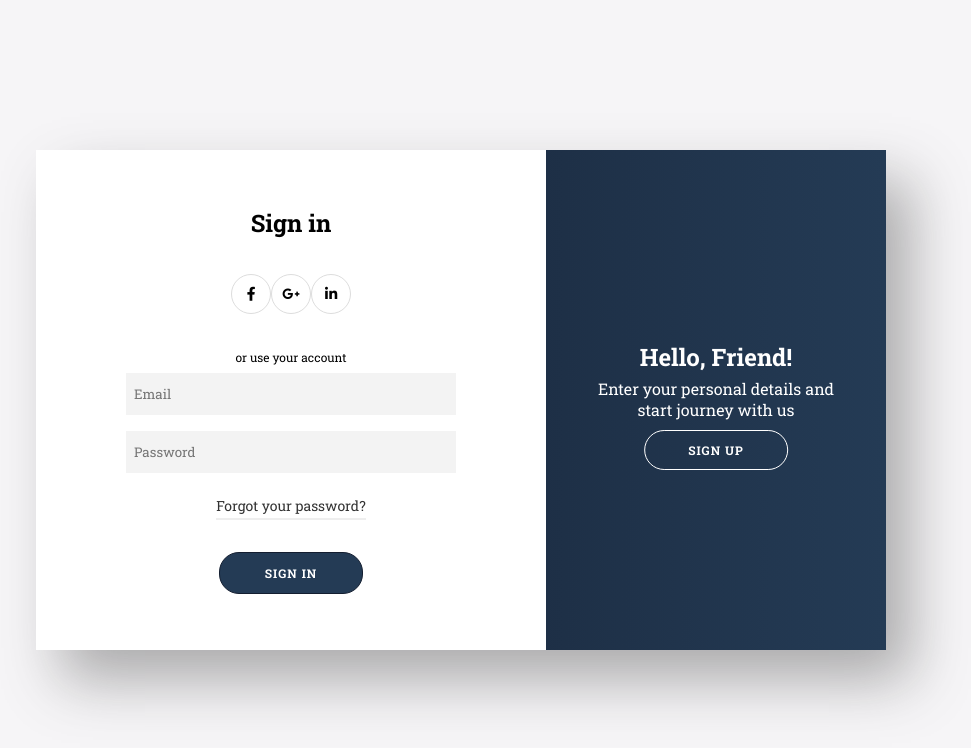
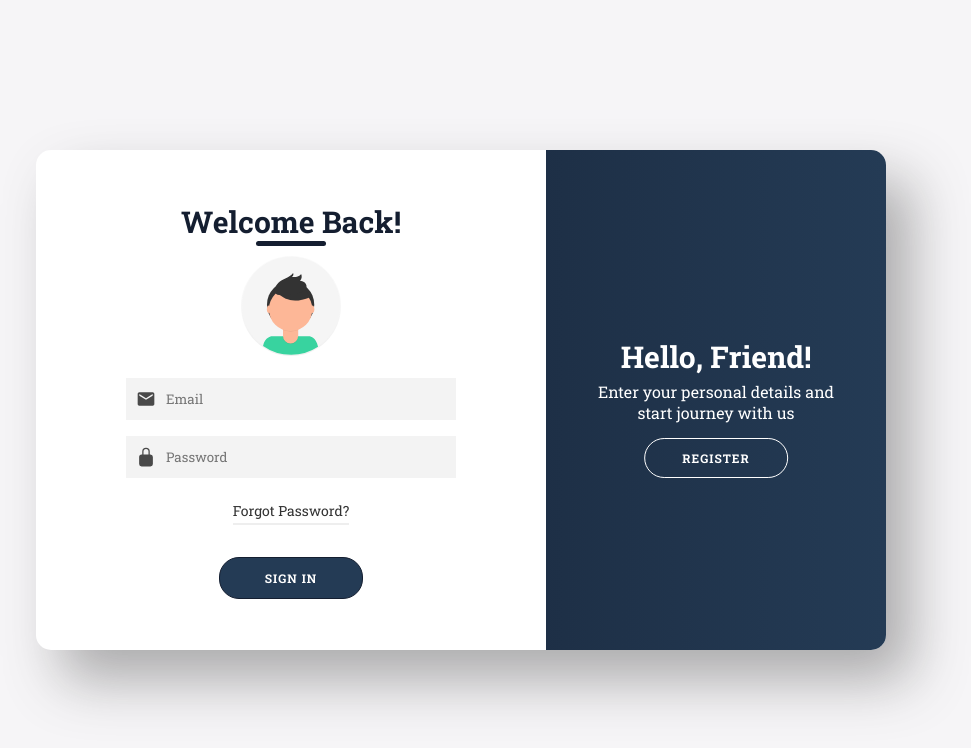
Before and after one commit to KUNJ1311/Coders-Point, a React (Create React App) app: page /login in a window 1280 px wide. Shown: the top 748 px of the page, without its empty margins (179-1150 px from the left). Built offline with nearby package versions, Linux system fonts and the light colour scheme.

Commit message:
login page done,bcg-img left

```diff
--- a/public/index.html
+++ b/public/index.html
@@ -8,9 +8,7 @@
   <meta name="theme-color" content="#000000" />
   <meta name="description" content="Web site created using create-react-app" />
   <link rel="manifest" href="%PUBLIC_URL%/manifest.json" />
-  <link rel="stylesheet" href="https://cdnjs.cloudflare.com/ajax/libs/font-awesome/5.15.0/css/all.min.css" integrity="sha512-BnbUDfEUfV0Slx6TunuB042k9tuKe3xrD6q4mg5Ed72LTgzDIcLPxg6yI2gcMFRyomt+yJJxE+zJwNmxki6/RA==" crossorigin="anonymous" referrerpolicy="no-referrer" />
-
-  <title>Test</title>
+  <title>Coders Point</title>
 </head>
 
 <body>
--- a/src/components/Login/Login.js
+++ b/src/components/Login/Login.js
@@ -1,6 +1,10 @@
 import React, { useRef, useState } from "react";
 import "./login.css";
-
+import avatar from "./avatar.svg";
+import { Link } from "react-router-dom";
+import { RiUser3Fill } from "react-icons/ri";
+import { MdMail } from "react-icons/md";
+import { IoLockClosed } from "react-icons/io5";
 export default function Login() {
 	const [isActive, setIsActive] = useState(false);
 	const [isScaled, setIsScaled] = useState(false);
@@ -16,60 +20,50 @@ export default function Login() {
 				<div className={`container ${isActive ? "right-panel-active" : ""}`} id="container">
 					<div className="form-container sign-up-container">
 						<form action="#" className="form-login">
-							<h1 className="h">Create Account rohit</h1>
+							<h1 className="h">Create Account</h1>
+							<span className="ac-line"></span>
 							<div className="social-container">
-								<a className="social">
-									<i className="fab fa-facebook-f"></i>
-								</a>
-								<a className="social">
-									<i className="fab fa-google-plus-g"></i>
-								</a>
-								<a className="social">
-									<i className="fab fa-linkedin-in"></i>
-								</a>
+								<img src={avatar} alt="" width="100px" height="100px" />
 							</div>
-							<span>or use your email for registration</span>
 							<div className="infield">
-								<input type="text" placeholder="Name" />
+								<RiUser3Fill className="icon-login" />
+								<input type="text" placeholder="Username" />
 								<label></label>
 							</div>
 							<div className="infield">
+								<MdMail className="icon-login" />
 								<input type="email" placeholder="Email" name="email" />
 								<label></label>
 							</div>
 							<div className="infield">
+								<IoLockClosed className="icon-login" />
 								<input type="password" placeholder="Password" />
 								<label></label>
 							</div>
-							<button className="robtn">Sign Up</button>
+							<button className="robtn">Register</button>
 						</form>
 					</div>
 					<div className="form-container sign-in-container">
 						<form action="#" className="form-login">
-							<h1 className="h">Sign in</h1>
+							<h1 className="h">Welcome Back!</h1>
+							<span className="ac-line"></span>
+
 							<div className="social-container">
-								<a className="social">
-									<i className="fab fa-facebook-f"></i>
-								</a>
-								<a className="social">
-									<i className="fab fa-google-plus-g"></i>
-								</a>
-								<a className="social">
-									<i className="fab fa-linkedin-in"></i>
-								</a>
-							</div>
-							<span>or use your account</span>
-							<div className="infield">
-								<input type="email" placeholder="Email" name="email" />
-								<label></label>
+								<img src={avatar} alt="" width="100px" height="100px" />
 							</div>
 							<div className="infield">
+								<MdMail className="icon-login" />
+								<input type="email" placeholder="Email" name="email" />
+								<label className="lable-main"></label>
+							</div>
+							<div className="infield">
+								<IoLockClosed className="icon-login" />
 								<input type="password" placeholder="Password" />
-								<label></label>
+								<label className="lable-main"></label>
 							</div>
-							<a href="#" className="forgot">
-								Forgot your password?
-							</a>
+							<Link href="#" className="forgot">
+								Forgot Password?
+							</Link>
 							<button className="robtn">Sign In</button>
 						</form>
 					</div>
@@ -85,7 +79,7 @@ export default function Login() {
 								<div className="overlay-panel overlay-right">
 									<h1 className="h">Hello, Friend!</h1>
 									<p>Enter your personal details and start journey with us</p>
-									<button className="robtn">Sign Up</button>
+									<button className="robtn">Register</button>
 								</div>
 							)}
 						</div>
--- a/src/components/Login/login.css
+++ b/src/components/Login/login.css
@@ -21,6 +21,7 @@
 }
 
 .container {
+	border-radius: 15px;
 	position: relative;
 	width: 850px;
 	height: 500px;
@@ -56,12 +57,13 @@
 	padding: 0px 50px;
 }
 
-h1 .h {
+h1.h {
+	font-size: 30px;
 	color: var(--grad-clr1);
 }
 
 .social-container {
-	margin: 20px 0px;
+	margin: 10px 0px;
 }
 .social-container a {
 	border: 1px solid #ddd;
@@ -85,7 +87,7 @@ h1 .h {
 
 .form-login input {
 	width: 100%;
-	padding: 12px 8px;
+	padding: 12px 8px 12px 40px;
 	background-color: #f3f3f3;
 	border: none;
 	outline: none;
@@ -117,7 +119,12 @@ h1 .h {
 	padding-bottom: 3px;
 	border-bottom: 2px solid #eee;
 }
-
+.ac-line {
+	width: 70px;
+	height: 5px;
+	border-radius: 3px;
+	background-color: var(--grad-clr1);
+}
 .robtn {
 	border-radius: 20px;
 	border: 1px solid var(--grad-clr1);
@@ -132,7 +139,7 @@ h1 .h {
 }
 .overlay-panel .robtn {
 	position: relative;
-	top: 10px;
+	top: 15px;
 }
 .overlay-panel p {
 	color: white;
@@ -158,12 +165,18 @@ h1 .h {
 	transition: transform 0.6s ease-in-out;
 	z-index: 9;
 }
-
+.icon-login {
+	fill: rgb(73, 73, 73);
+	font-size: 20px;
+	position: absolute;
+	top: 11px;
+	left: 10px;
+}
 #overlayBtn {
 	cursor: pointer;
 	position: absolute;
 	left: 50%;
-	top: 280px;
+	top: 288px;
 	transform: translateX(-50%);
 	width: 143.67px;
 	height: 40px;
```
Also changed, not shown: src/components/Login/avatar.svg (added).
